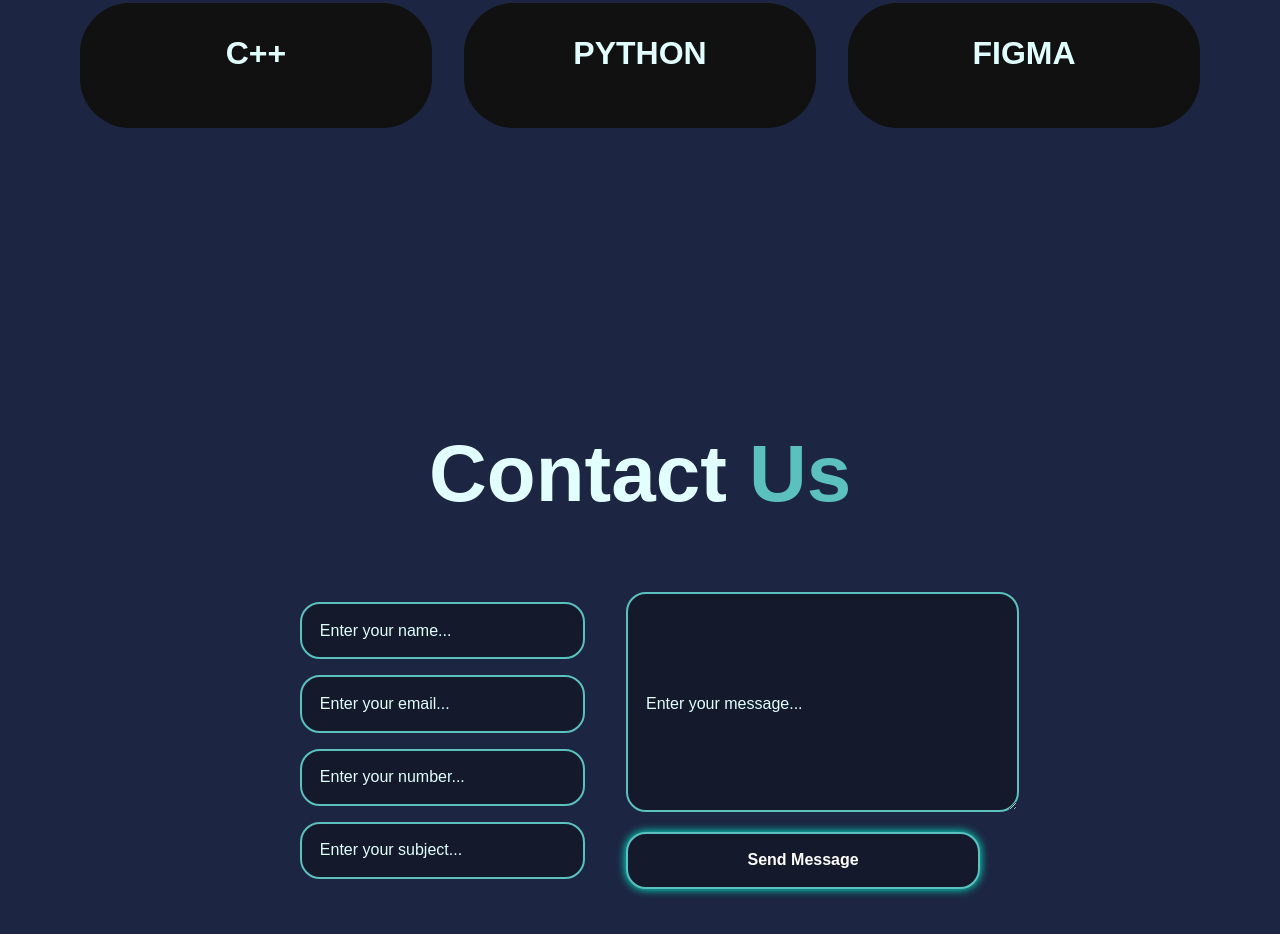
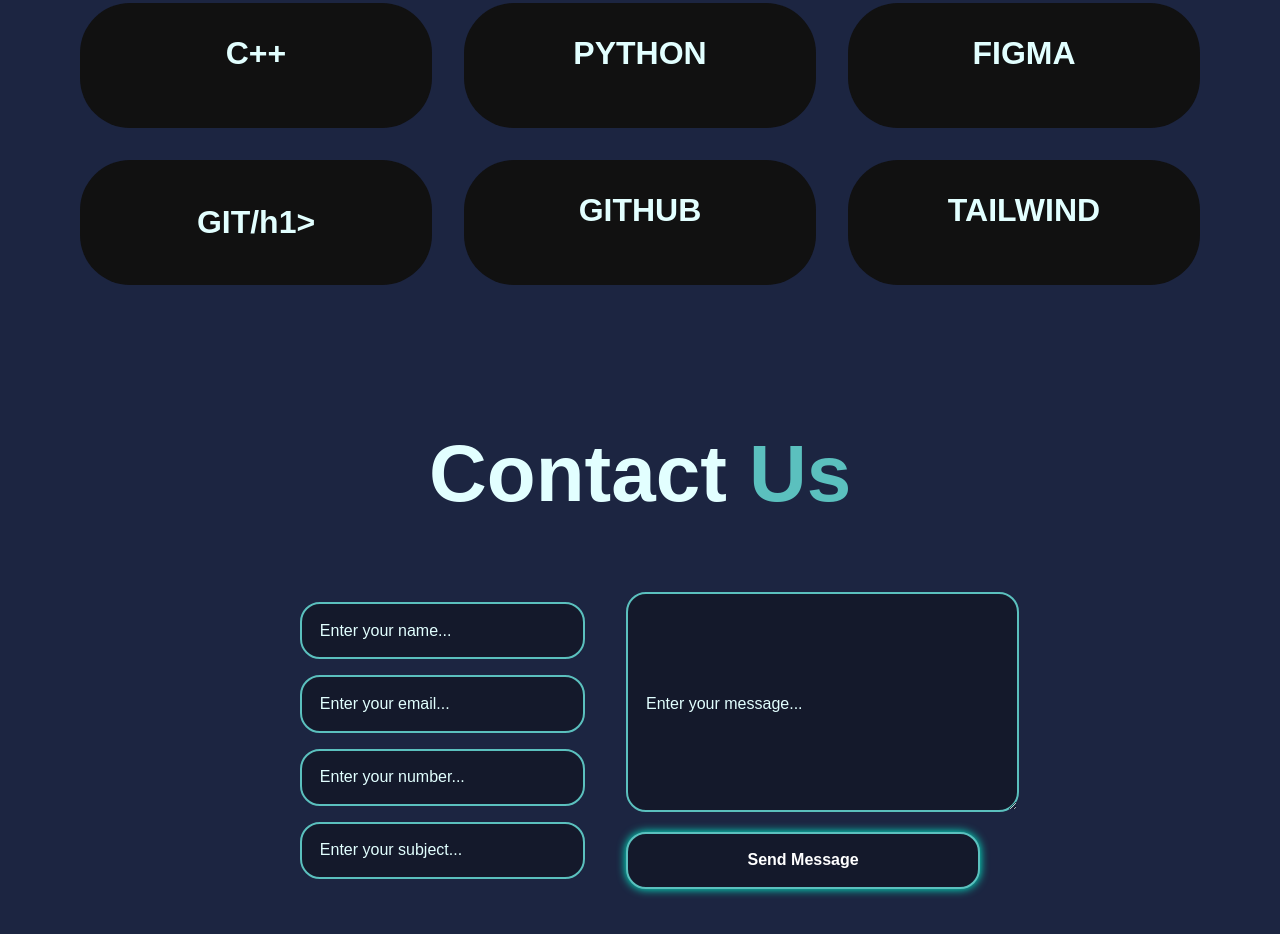
Before and after one commit to itzVarun1426/portfolio-aug2024, a plain HTML site: page index.html in a window 1280 px wide. Shown: the part 2510-3444 px from the top of the page. Drawn offline with Linux system fonts and the light colour scheme; a web font is replaced by a local one.

Commit message:
details added

```diff
--- a/index.html
+++ b/index.html
@@ -260,6 +260,18 @@
                 <h1 class="services-grid-element-p">FIGMA</h1>
                 <p></p>
             </div>
+            <div class="services-grid-element left-animation border-animation">
+                <h1 class="services-grid-element-p">GIT/h1>
+                <p></p>
+            </div>
+            <div class="services-grid-element mid-animation border-animation">
+                <h1 class="services-grid-element-p">GITHUB</h1>
+                <p></p>
+            </div>
+            <div class="services-grid-element right-animation border-animation">
+                <h1 class="services-grid-element-p">TAILWIND</h1>
+                <p></p>
+            </div>
         </div>
     </section>
     <section id="contact">
```
